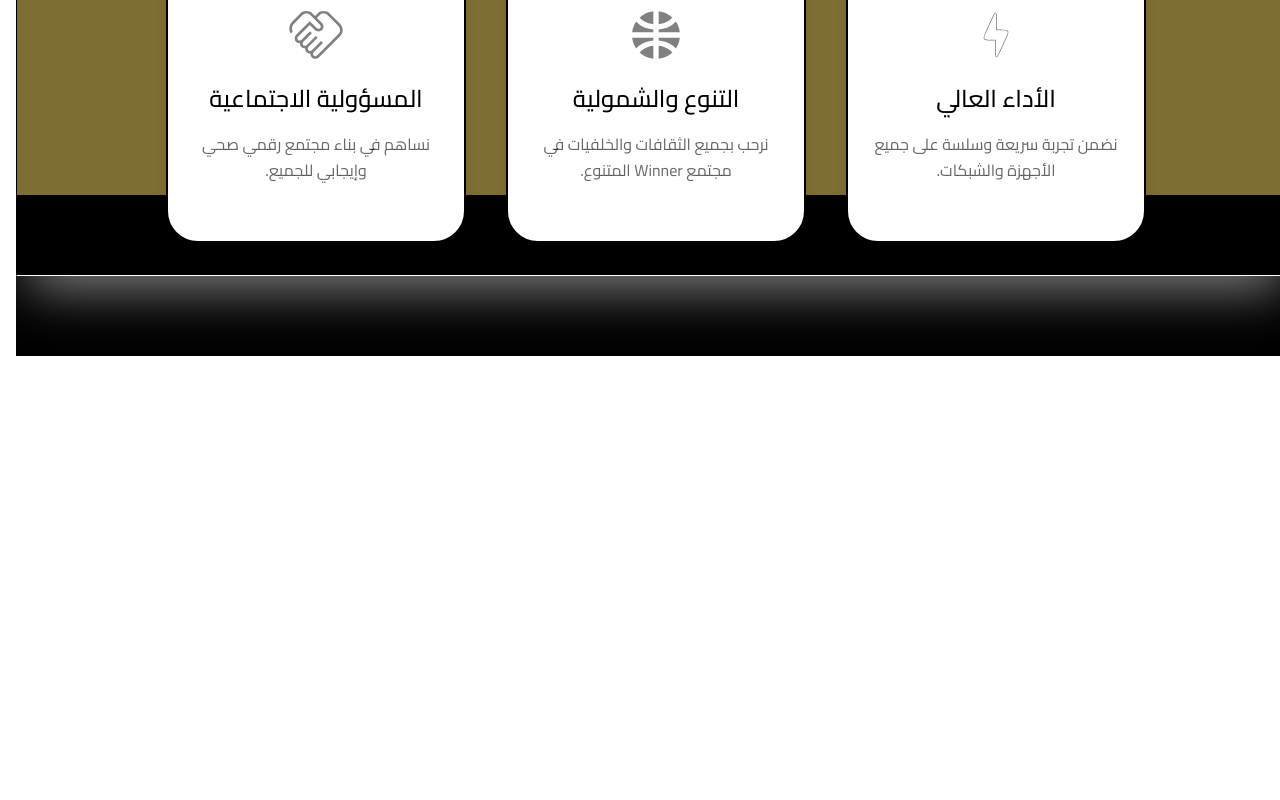
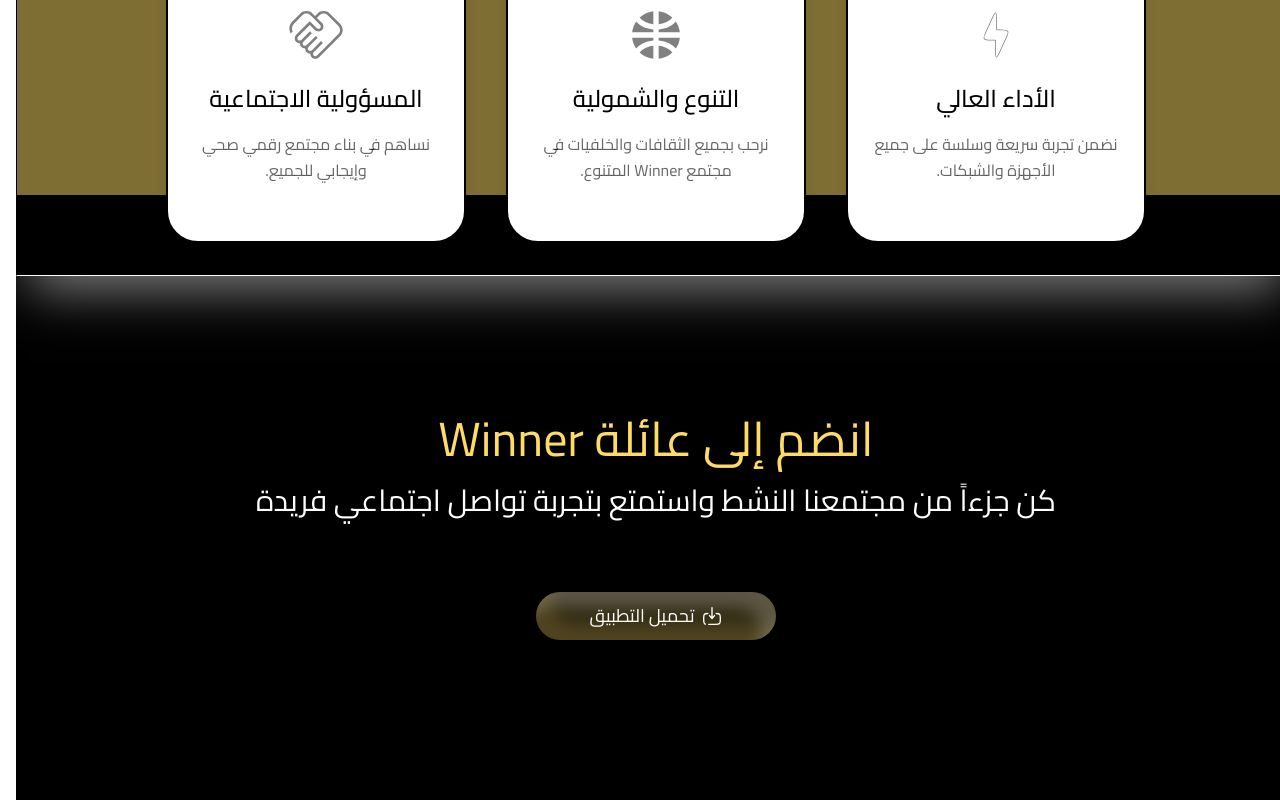
Before and after one commit to odaibishr/winner-app, a React (Vite) app: page /about in a window 1280 px wide. Shown: the part 3506-4306 px from the top of the page. Before the commit the page ends 3862 px from the top, so only its background shows below. Built offline with nearby package versions, Linux system fonts and the light colour scheme.

Commit message:
create primary button and refactor hero section

```diff
--- a/src/components/HeroSection.jsx
+++ b/src/components/HeroSection.jsx
@@ -1,6 +1,7 @@
 import React from "react";
 import { Link } from "react-router-dom";
 import StatsSection from "./StatsSection";
+import PrimaryButton from "./PrimaryButton";
 
 const HeroSection = () => {
 	return (
@@ -32,13 +33,7 @@
 				</div>
 
 				<div className="mt-8 flex md:flex-row flex-col items-center md:gap-5 gap-3">
-					<Link
-						to="/download"
-						className="md:w-60 w-48 h-12 rounded-[100px] bg-primary-300/20 backdrop-blur-2xl md:icon-text-hover flex items-center justify-center gap-2 [box-shadow:inset_-15px_15px_15px_rgba(255,255,255,0.20),inset_15px_-15px_15px_rgba(193,166,78,0.20)]"
-					>
-						<img src="./download.svg" alt="download" className="w-5 h-5" />
-						<span className="text-white md:text-lg text-sm">تحميل التطبيق</span>
-					</Link>
+					<PrimaryButton title="تحميل التطبيق" link="/download" />
 
 					<Link
 						to="/about"
--- /dev/null
+++ b/src/components/PrimaryButton.jsx
@@ -0,0 +1,15 @@
+import { Link } from "react-router-dom";
+
+const PrimaryButton = ({ title, link }) => {
+	return (
+		<Link
+			to={`/${link}`}
+			className="md:w-60 w-48 h-12 rounded-[100px] bg-primary/20 backdrop-blur-2xl md:icon-text-hover flex items-center justify-center gap-2 [box-shadow:inset_-15px_15px_15px_rgba(255,255,255,0.20),inset_15px_-15px_15px_rgba(193,166,78,0.20)]"
+		>
+			<img src="./download.svg" alt="download" className="w-5 h-5" />
+			<span className="text-white md:text-lg text-sm">{title}</span>
+		</Link>
+	);
+};
+
+export default PrimaryButton;
--- a/src/pages/About.jsx
+++ b/src/pages/About.jsx
@@ -2,6 +2,8 @@
 import VisionMissionSection from "../components/VisionMissionSection";
 import FeaturesSection from "../components/FeaturesSection";
 import OurValuesSection from "../components/OurValuesSection";
+import SectionHeader from "../components/SectionHeader";
+import PrimaryButton from "../components/PrimaryButton";
 
 const About = () => {
 	return (
@@ -28,6 +30,14 @@
 			<VisionMissionSection />
 			<FeaturesSection />
 			<OurValuesSection />
+			{/* join section */}
+			<section className="container md:py-20 py-20 flex flex-col justify-center items-center gap-4">
+				<SectionHeader
+					title="انضم إلى عائلة Winner"
+					description="كن جزءاً من مجتمعنا النشط واستمتع بتجربة تواصل اجتماعي فريدة"
+				/>
+				<PrimaryButton title="تحميل التطبيق" link="/download" />
+			</section>
 		</main>
 	);
 };
```
